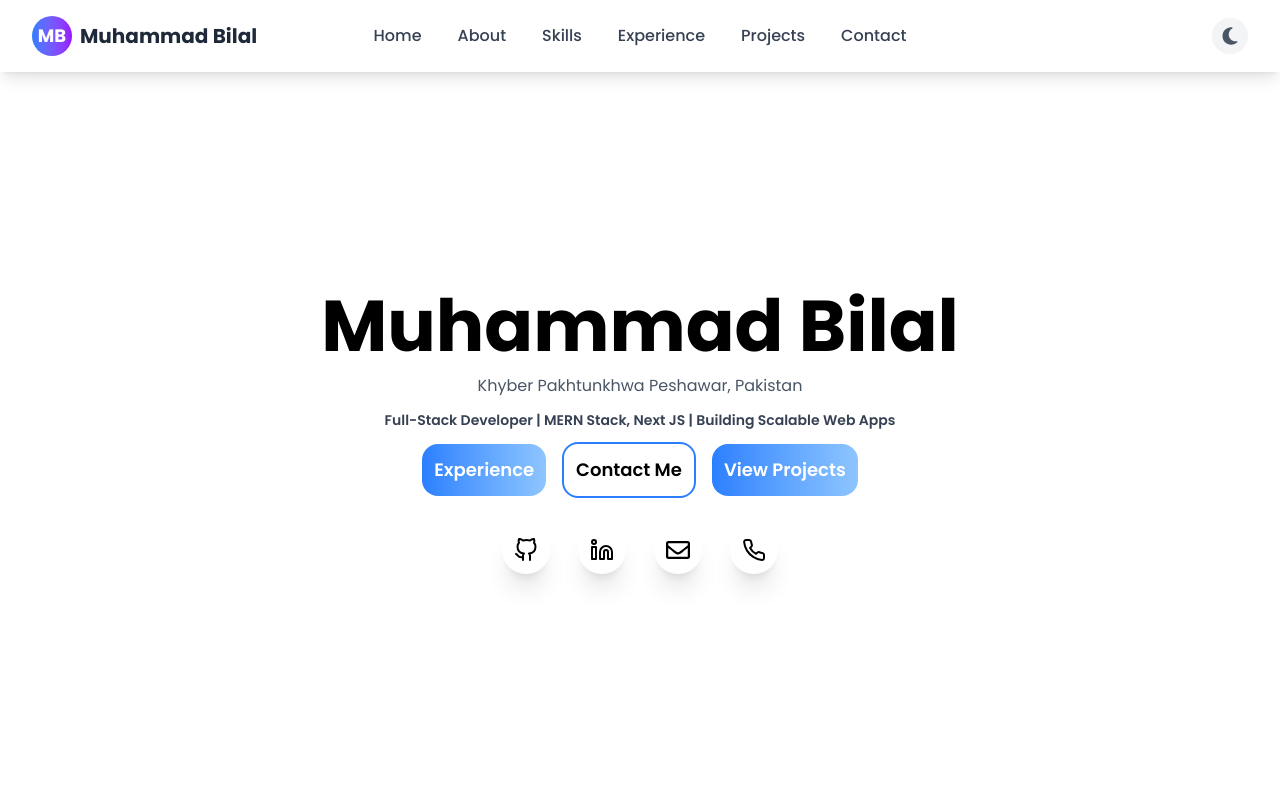
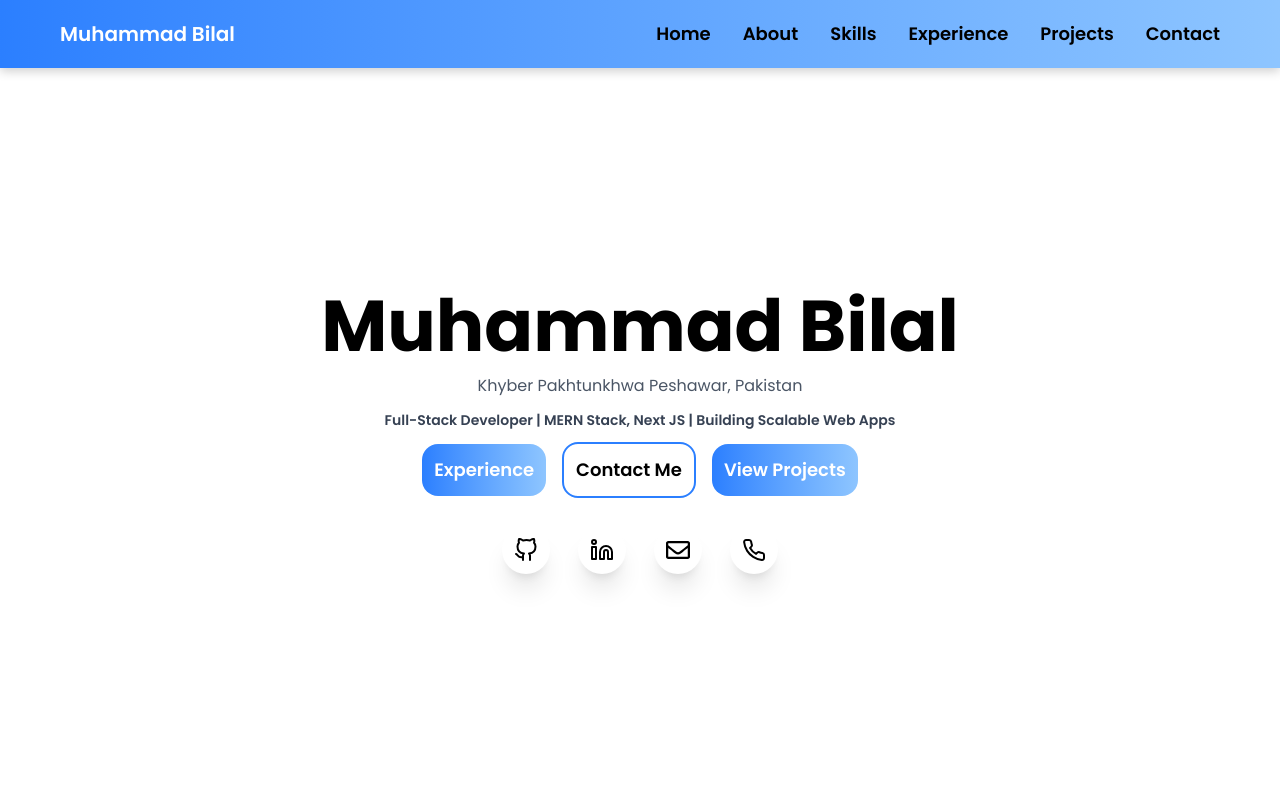
Before and after one commit to Bilal4542/my-portfolio, a React (Vite) app: page / in a window 1280 px wide. Shown: the top 800 px of the page. Built offline with nearby package versions, Linux system fonts and the light colour scheme.

Commit message:
Update Navbar.jsx

```diff
--- a/src/components/Navbar.jsx
+++ b/src/components/Navbar.jsx
@@ -1,195 +1,54 @@
-// import React, { useState } from 'react'
-// import { Link } from 'react-scroll'
-// import { SiCoffeescript } from "react-icons/si";
-// import Button from './layouts/Button';
-// import {FaX, FaBars} from 'react-icons/fa6'
-
-// const Navbar = () => {
-
-//   const [menu, setMenu] = useState(false);
-
-//   const handleChange = () => {
-//     setMenu(!menu)
-//   }
-
-//   const closeMenu = () => {
-//     setMenu(false)
-//   }
-
-
-//   return (
-//     <div className='fixed w-full bg-gradient-to-r from-blue-500 to-blue-300'>
-//       <div>
-//         <div className='flex flex-row justify-between items-center p-5 lg:px-15 px-5 shadow-[0_3px_10px_rgb(0,0,0,0.2)]'>
-//           <div className='flex flex-row gap-2 items-center cursor-pointer'>
-//             <h1 className='text-xl text-white font-semibold'>Muhammad Bilal</h1>
-//           </div>
-//           <nav className='hidden md:flex flex-row items-center gap-8 text-lg font-semibold'>
-//             <Link to='/' spy={true} smooth={true} duration={500} className='cursor-pointer group relative inline-block hover:text-white'>Home  <span className="absolute inset-x-0 bottom-0 h-0.5 bg-blue-500 transform scale-x-0 origin-left transition-transform group-hover:scale-x-100"></span></Link>
-//             <Link to='about' spy={true} smooth={true} duration={500} className='cursor-pointer group relative inline-block hover:text-white'>About  <span className="absolute inset-x-0 bottom-0 h-0.5 bg-blue-500 transform scale-x-0 origin-left transition-transform group-hover:scale-x-100"></span></Link>
-//             <Link to='skills' spy={true} smooth={true} duration={500} className='cursor-pointer group relative inline-block hover:text-white'>Skills  <span className="absolute inset-x-0 bottom-0 h-0.5 bg-blue-500 transform scale-x-0 origin-left transition-transform group-hover:scale-x-100"></span></Link>
-//             <Link to='experience' spy={true} smooth={true} duration={500} className='cursor-pointer group relative inline-block hover:text-white'>Experience  <span className="absolute inset-x-0 bottom-0 h-0.5 bg-blue-500 transform scale-x-0 origin-left transition-transform group-hover:scale-x-100"></span></Link>
-//             <Link to='projects' spy={true} smooth={true} duration={500} className='cursor-pointer group relative inline-block hover:text-white'>Projects  <span className="absolute inset-x-0 bottom-0 h-0.5 bg-blue-500 transform scale-x-0 origin-left transition-transform group-hover:scale-x-100"></span></Link>
-//             <Link to='contact' spy={true} smooth={true} duration={500} className='cursor-pointer group relative inline-block hover:text-white'>Contact  <span className="absolute inset-x-0 bottom-0 h-0.5 bg-blue-500 transform scale-x-0 origin-left transition-transform group-hover:scale-x-100"></span></Link>
-//           </nav>
-//           <div className='md:hidden flex items-center cursor-pointer'>
-//             {
-//               menu ? ( <FaX size={25} onClick={handleChange}/> ) : ( <FaBars size={25} onClick={handleChange}/> )
-//             }
-//           </div>
-//         </div>
-//         {/* mobile menu */}
-//         <div className={` ${
-//             menu ? "translate-x-0" : "-translate-x-full"
-//           } lg:hidden flex flex-col absolute bg-black text-white left-0 top-16 font-semibold text-2xl text-center pt-8 pb-4 gap-8 w-full h-fit transition-transform duration-300`}>
-//         <Link to='/' spy={true} smooth={true} duration={500} className='cursor-pointer group relative inline-block hover:text-brightColor' onClick={closeMenu}>Home  <span className="absolute inset-x-0 bottom-0 h-0.5 bg-black transform scale-x-0 origin-left transition-transform group-hover:scale-x-100"></span></Link>
-//             <Link to='about' spy={true} smooth={true} duration={500} className='cursor-pointer group relative inline-block hover:text-brightColor' onClick={closeMenu}>About  <span className="absolute inset-x-0 bottom-0 h-0.5 bg-black transform scale-x-0 origin-left transition-transform group-hover:scale-x-100"></span></Link>
-//             <Link to='skills' spy={true} smooth={true} duration={500} className='cursor-pointer group relative inline-block hover:text-brightColor' onClick={closeMenu}>Skills  <span className="absolute inset-x-0 bottom-0 h-0.5 bg-black transform scale-x-0 origin-left transition-transform group-hover:scale-x-100"></span></Link>
-//             <Link to='experience' spy={true} smooth={true} duration={500} className='cursor-pointer group relative inline-block hover:text-brightColor' onClick={closeMenu}>Experience  <span className="absolute inset-x-0 bottom-0 h-0.5 bg-black transform scale-x-0 origin-left transition-transform group-hover:scale-x-100"></span></Link>
-//             <Link to='projects' spy={true} smooth={true} duration={500} className='cursor-pointer group relative inline-block hover:text-brightColor' onClick={closeMenu}>Projects  <span className="absolute inset-x-0 bottom-0 h-0.5 bg-black transform scale-x-0 origin-left transition-transform group-hover:scale-x-100"></span></Link>
-//             <Link to='contact' spy={true} smooth={true} duration={500} className='cursor-pointer group relative inline-block hover:text-brightColor' onClick={closeMenu}>Contact  <span className="absolute inset-x-0 bottom-0 h-0.5 bg-black transform scale-x-0 origin-left transition-transform group-hover:scale-x-100"></span></Link>
-//             {/* <Button title='Login'/> */}
-//         </div>
-//       </div>
-//     </div>
-//   )
-// }
-
-// export default Navbar
-
-import React, { useState, useEffect } from 'react'
+import React, { useState } from 'react'
 import { Link } from 'react-scroll'
-import { FaX, FaBars, FaSun, FaMoon } from 'react-icons/fa6'
+import { SiCoffeescript } from "react-icons/si";
+import Button from './layouts/Button';
+import {FaX, FaBars} from 'react-icons/fa6'
 
 const Navbar = () => {
+
   const [menu, setMenu] = useState(false);
-  const [darkMode, setDarkMode] = useState(false);
-
-  // Initialize dark mode from localStorage or system preference
-  useEffect(() => {
-    const savedTheme = localStorage.getItem('theme');
-    const systemPrefersDark = window.matchMedia('(prefers-color-scheme: dark)').matches;
-
-    if (savedTheme === 'dark' || (!savedTheme && systemPrefersDark)) {
-      setDarkMode(true);
-      document.documentElement.classList.add('dark');
-    } else {
-      setDarkMode(false);
-      document.documentElement.classList.remove('dark');
-    }
-  }, []);
-
-  const toggleDarkMode = () => {
-    if (darkMode) {
-      document.documentElement.classList.remove('dark');
-      localStorage.setItem('theme', 'light');
-    } else {
-      document.documentElement.classList.add('dark');
-      localStorage.setItem('theme', 'dark');
-    }
-    setDarkMode(!darkMode);
-  };
 
   const handleChange = () => {
-    setMenu(!menu);
+    setMenu(!menu)
   }
 
   const closeMenu = () => {
-    setMenu(false);
+    setMenu(false)
   }
 
-  const navItems = [
-    { to: 'home', label: 'Home' },
-    { to: 'about', label: 'About' },
-    { to: 'skills', label: 'Skills' },
-    { to: 'experience', label: 'Experience' },
-    { to: 'projects', label: 'Projects' },
-    { to: 'contact', label: 'Contact' }
-  ];
 
   return (
-    <div className='fixed w-full z-50 bg-white dark:bg-gray-900 shadow-lg transition-colors duration-300'>
-      <div className="max-w-7xl mx-auto">
-        <div className='flex flex-row justify-between items-center p-4 lg:px-8 px-4'>
-          {/* Logo */}
-          <div className='flex flex-row gap-2 items-center cursor-pointer group'>
-            <div className="w-10 h-10 bg-gradient-to-r from-blue-500 to-purple-600 rounded-full flex items-center justify-center group-hover:scale-110 transition-transform duration-300">
-              <span className="text-white font-bold text-lg">MB</span>
-            </div>
-            <h1 className='hidden lg:block text-xl font-bold text-gray-800 dark:text-white group-hover:text-blue-600 dark:group-hover:text-blue-400 transition-colors duration-300'>
-              Muhammad Bilal
-            </h1>
+    <div className='fixed w-full bg-gradient-to-r from-blue-500 to-blue-300'>
+      <div>
+        <div className='flex flex-row justify-between items-center p-5 lg:px-15 px-5 shadow-[0_3px_10px_rgb(0,0,0,0.2)]'>
+          <div className='flex flex-row gap-2 items-center cursor-pointer'>
+            <h1 className='text-xl text-white font-semibold'>Muhammad Bilal</h1>
           </div>
-
-          {/* Centered Desktop Navigation */}
-          <nav className='hidden md:flex flex-row items-center gap-1 absolute left-1/2 transform -translate-x-1/2'>
-            {navItems.map((item, index) => (
-              <Link
-                key={item.to}
-                to={item.to}
-                spy={true}
-                smooth={true}
-                duration={500}
-                className="cursor-pointer px-4 py-2 text-gray-700 dark:text-gray-300  font-medium transition-all duration-300 relative group"
-                activeClass="text-blue-600 dark:text-blue-400 font-semibold"
-              >
-                {item.label}
-              </Link>
-            ))}
+          <nav className='hidden md:flex flex-row items-center gap-8 text-lg font-semibold'>
+            <Link to='/' spy={true} smooth={true} duration={500} className='cursor-pointer group relative inline-block hover:text-white'>Home  <span className="absolute inset-x-0 bottom-0 h-0.5 bg-blue-500 transform scale-x-0 origin-left transition-transform group-hover:scale-x-100"></span></Link>
+            <Link to='about' spy={true} smooth={true} duration={500} className='cursor-pointer group relative inline-block hover:text-white'>About  <span className="absolute inset-x-0 bottom-0 h-0.5 bg-blue-500 transform scale-x-0 origin-left transition-transform group-hover:scale-x-100"></span></Link>
+            <Link to='skills' spy={true} smooth={true} duration={500} className='cursor-pointer group relative inline-block hover:text-white'>Skills  <span className="absolute inset-x-0 bottom-0 h-0.5 bg-blue-500 transform scale-x-0 origin-left transition-transform group-hover:scale-x-100"></span></Link>
+            <Link to='experience' spy={true} smooth={true} duration={500} className='cursor-pointer group relative inline-block hover:text-white'>Experience  <span className="absolute inset-x-0 bottom-0 h-0.5 bg-blue-500 transform scale-x-0 origin-left transition-transform group-hover:scale-x-100"></span></Link>
+            <Link to='projects' spy={true} smooth={true} duration={500} className='cursor-pointer group relative inline-block hover:text-white'>Projects  <span className="absolute inset-x-0 bottom-0 h-0.5 bg-blue-500 transform scale-x-0 origin-left transition-transform group-hover:scale-x-100"></span></Link>
+            <Link to='contact' spy={true} smooth={true} duration={500} className='cursor-pointer group relative inline-block hover:text-white'>Contact  <span className="absolute inset-x-0 bottom-0 h-0.5 bg-blue-500 transform scale-x-0 origin-left transition-transform group-hover:scale-x-100"></span></Link>
           </nav>
-
-          {/* Right Side - Dark Mode Toggle and Mobile Menu */}
-          <div className='flex items-center gap-4'>
-            {/* Dark Mode Toggle */}
-            <button
-              onClick={toggleDarkMode}
-              className="p-2 rounded-full bg-gray-100 dark:bg-gray-800 text-gray-600 dark:text-gray-300 hover:bg-gray-200 dark:hover:bg-gray-700 transition-all duration-300 hover:scale-110"
-              aria-label="Toggle dark mode"
-            >
-              {darkMode ? <FaSun className="w-5 h-5" /> : <FaMoon className="w-5 h-5" />}
-            </button>
-
-            {/* Mobile Menu Button */}
-            <div className='md:hidden flex items-center cursor-pointer'>
-              {menu ? (
-                <FaX
-                  size={24}
-                  onClick={handleChange}
-                  className="text-gray-700 dark:text-gray-300 hover:text-blue-600 dark:hover:text-blue-400 transition-colors duration-300"
-                />
-              ) : (
-                <FaBars
-                  size={24}
-                  onClick={handleChange}
-                  className="text-gray-700 dark:text-gray-300 hover:text-blue-600 dark:hover:text-blue-400 transition-colors duration-300"
-                />
-              )}
-            </div>
+          <div className='md:hidden flex items-center cursor-pointer'>
+            {
+              menu ? ( <FaX size={25} onClick={handleChange}/> ) : ( <FaBars size={25} onClick={handleChange}/> )
+            }
           </div>
         </div>
-
-        {/* Mobile Menu */}
-        <div className={`md:hidden absolute top-full left-0 w-full bg-white dark:bg-gray-900 shadow-xl border-t border-gray-200 dark:border-gray-700 ${
-          menu
-            ? "max-h-96 opacity-100 visible translate-y-0"
-            : "max-h-0 opacity-0 invisible -translate-y-2"
-        } transition-all duration-500 ease-in-out overflow-hidden`}>
-          <div className="flex flex-col py-4">
-            {navItems.map((item) => (
-              <Link
-                key={item.to}
-                to={item.to}
-                spy={true}
-                smooth={true}
-                duration={500}
-                className="cursor-pointer px-6 py-4 text-gray-700 dark:text-gray-300 font-medium transition-all duration-300 border-b border-gray-100 dark:border-gray-800 last:border-b-0"
-                onClick={closeMenu}
-                activeClass="text-blue-600 dark:text-blue-400 bg-blue-50 dark:bg-blue-900/20 font-semibold"
-              >
-                {item.label}
-              </Link>
-            ))}
-          </div>
+        {/* mobile menu */}
+        <div className={` ${
+            menu ? "translate-x-0" : "-translate-x-full"
+          } lg:hidden flex flex-col absolute bg-black text-white left-0 top-16 font-semibold text-2xl text-center pt-8 pb-4 gap-8 w-full h-fit transition-transform duration-300`}>
+        <Link to='/' spy={true} smooth={true} duration={500} className='cursor-pointer group relative inline-block hover:text-brightColor' onClick={closeMenu}>Home  <span className="absolute inset-x-0 bottom-0 h-0.5 bg-black transform scale-x-0 origin-left transition-transform group-hover:scale-x-100"></span></Link>
+            <Link to='about' spy={true} smooth={true} duration={500} className='cursor-pointer group relative inline-block hover:text-brightColor' onClick={closeMenu}>About  <span className="absolute inset-x-0 bottom-0 h-0.5 bg-black transform scale-x-0 origin-left transition-transform group-hover:scale-x-100"></span></Link>
+            <Link to='skills' spy={true} smooth={true} duration={500} className='cursor-pointer group relative inline-block hover:text-brightColor' onClick={closeMenu}>Skills  <span className="absolute inset-x-0 bottom-0 h-0.5 bg-black transform scale-x-0 origin-left transition-transform group-hover:scale-x-100"></span></Link>
+            <Link to='experience' spy={true} smooth={true} duration={500} className='cursor-pointer group relative inline-block hover:text-brightColor' onClick={closeMenu}>Experience  <span className="absolute inset-x-0 bottom-0 h-0.5 bg-black transform scale-x-0 origin-left transition-transform group-hover:scale-x-100"></span></Link>
+            <Link to='projects' spy={true} smooth={true} duration={500} className='cursor-pointer group relative inline-block hover:text-brightColor' onClick={closeMenu}>Projects  <span className="absolute inset-x-0 bottom-0 h-0.5 bg-black transform scale-x-0 origin-left transition-transform group-hover:scale-x-100"></span></Link>
+            <Link to='contact' spy={true} smooth={true} duration={500} className='cursor-pointer group relative inline-block hover:text-brightColor' onClick={closeMenu}>Contact  <span className="absolute inset-x-0 bottom-0 h-0.5 bg-black transform scale-x-0 origin-left transition-transform group-hover:scale-x-100"></span></Link>
+            {/* <Button title='Login'/> */}
         </div>
       </div>
     </div>
```
